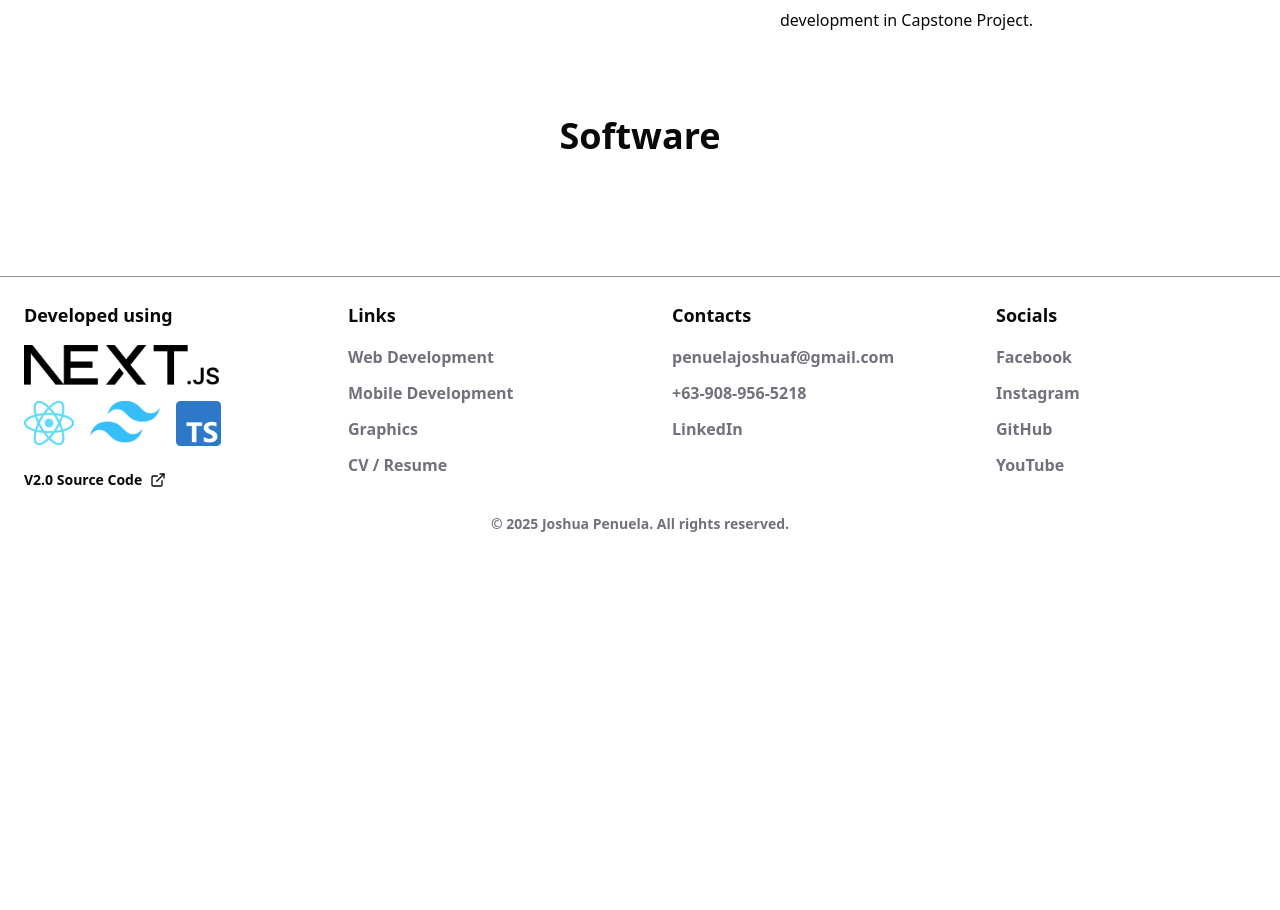
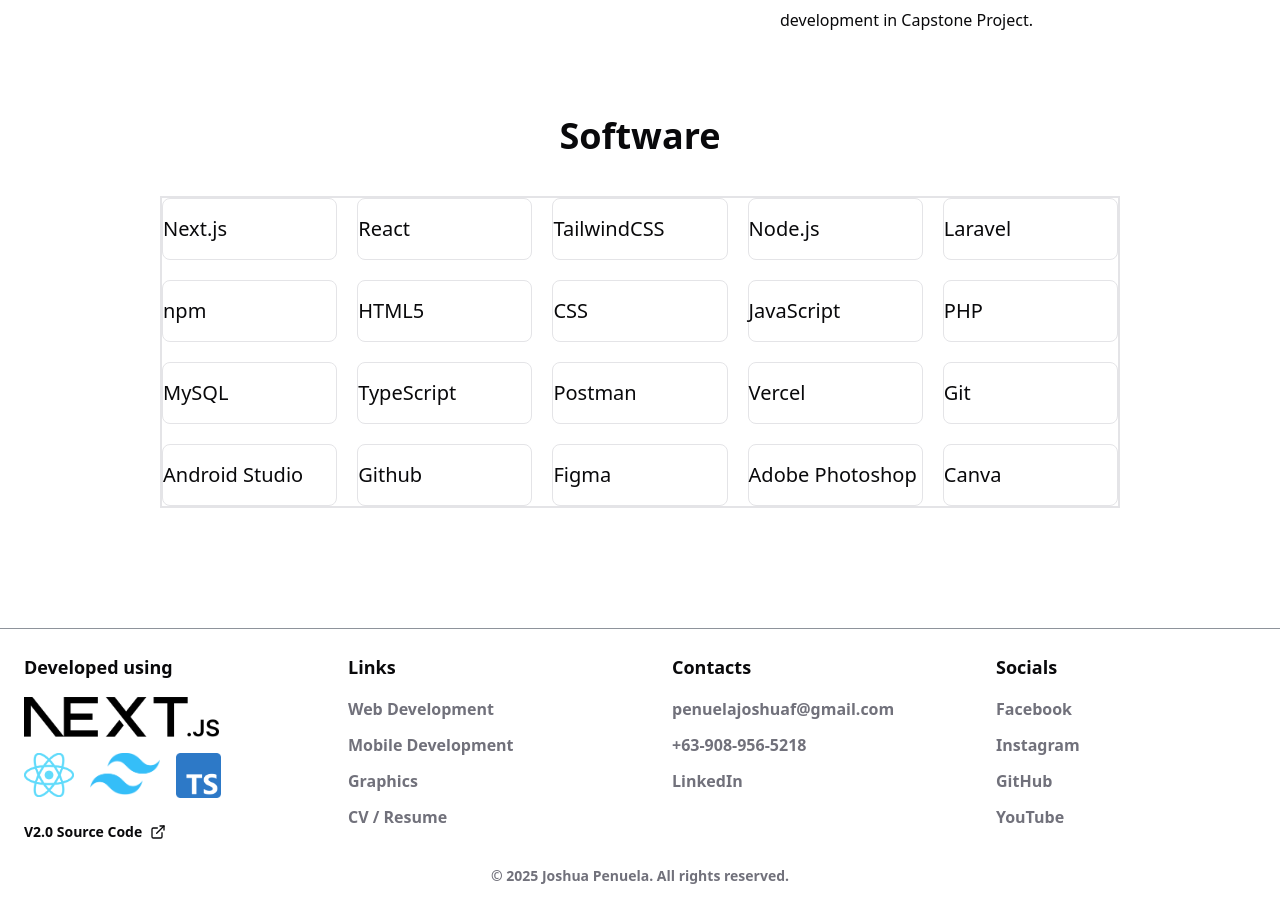
Before and after one commit to joshuaxpenuela/joshuaPenuelaPortfolioVersion2.0, a Next.js app: page / in a window 1280 px wide. Shown: the part 1924-2834 px from the top of the page. Before the commit the page ends 2482 px from the top, so only its background shows below. Built offline with nearby package versions, Linux system fonts and the light colour scheme; no server answers; a web font is replaced by a local one.

Commit message:
1st Update of Software Section in Home

```diff
--- a/components/software.tsx
+++ b/components/software.tsx
@@ -2,12 +2,76 @@
 
 export default function Software() {
   return (
-    <section className='w-full my-10'>
-        <div>
-            <div className='w-full m-auto place-items-center-safe'>
-                <h1 className='text-4xl font-bold '>Software</h1>
+    <section className='my-10 w-full'>
+      <div>
+        <div className='m-auto w-full'>
+          <div className='place-items-center-safe pb-10'>
+            <h1 className='text-4xl font-bold'>Software</h1>
+          </div>
+          <div className='grid grid-cols-5 gap-5 border-2 mx-40'>
+            <div className='flex flex-row py-4 rounded-md border'>
+              <h4 className='text-xl'>Next.js</h4>
             </div>
+            <div className='flex flex-row py-4 rounded-md border'>
+              <h4 className='text-xl'>React</h4>
+            </div>
+            <div className='flex flex-row py-4 rounded-md border'>
+              <h4 className='text-xl'>TailwindCSS</h4>
+            </div>
+            <div className='flex flex-row py-4 rounded-md border'>
+              <h4 className='text-xl'>Node.js</h4>
+            </div>
+            <div className='flex flex-row py-4 rounded-md border'>
+              <h4 className='text-xl'>Laravel</h4>
+            </div>
+            <div className='flex flex-row py-4 rounded-md border'>
+              <h4 className='text-xl'>npm</h4>
+            </div>
+            <div className='flex flex-row py-4 rounded-md border'>
+              <h4 className='text-xl'>HTML5</h4>
+            </div>
+            <div className='flex flex-row py-4 rounded-md border'>
+              <h4 className='text-xl'>CSS</h4>
+            </div>
+            <div className='flex flex-row py-4 rounded-md border'>
+              <h4 className='text-xl'>JavaScript</h4>
+            </div>
+            <div className='flex flex-row py-4 rounded-md border'>
+              <h4 className='text-xl'>PHP</h4>
+            </div>
+            <div className='flex flex-row py-4 rounded-md border'>
+              <h4 className='text-xl'>MySQL</h4>
+            </div>
+            <div className='flex flex-row py-4 rounded-md border'>
+              <h4 className='text-xl'>TypeScript</h4>
+            </div>
+            <div className='flex flex-row py-4 rounded-md border'>
+              <h4 className='text-xl'>Postman</h4>
+            </div>
+            <div className='flex flex-row py-4 rounded-md border'>
+              <h4 className='text-xl'>Vercel</h4>
+            </div>
+            <div className='flex flex-row py-4 rounded-md border'>
+              <h4 className='text-xl'>Git</h4>
+            </div>
+            <div className='flex flex-row py-4 rounded-md border'>
+              <h4 className='text-xl'>Android Studio</h4>
+            </div>
+            <div className='flex flex-row py-4 rounded-md border'>
+              <h4 className='text-xl'>Github</h4>
+            </div>
+            <div className='flex flex-row py-4 rounded-md border'>
+              <h4 className='text-xl'>Figma</h4>
+            </div>
+            <div className='flex flex-row py-4 rounded-md border'>
+              <h4 className='text-xl'>Adobe Photoshop</h4>
+            </div>
+            <div className='flex flex-row py-4 rounded-md border'>
+              <h4 className='text-xl'>Canva</h4>
+            </div>
+          </div>
         </div>
+      </div>
     </section>
   )
 }
```
